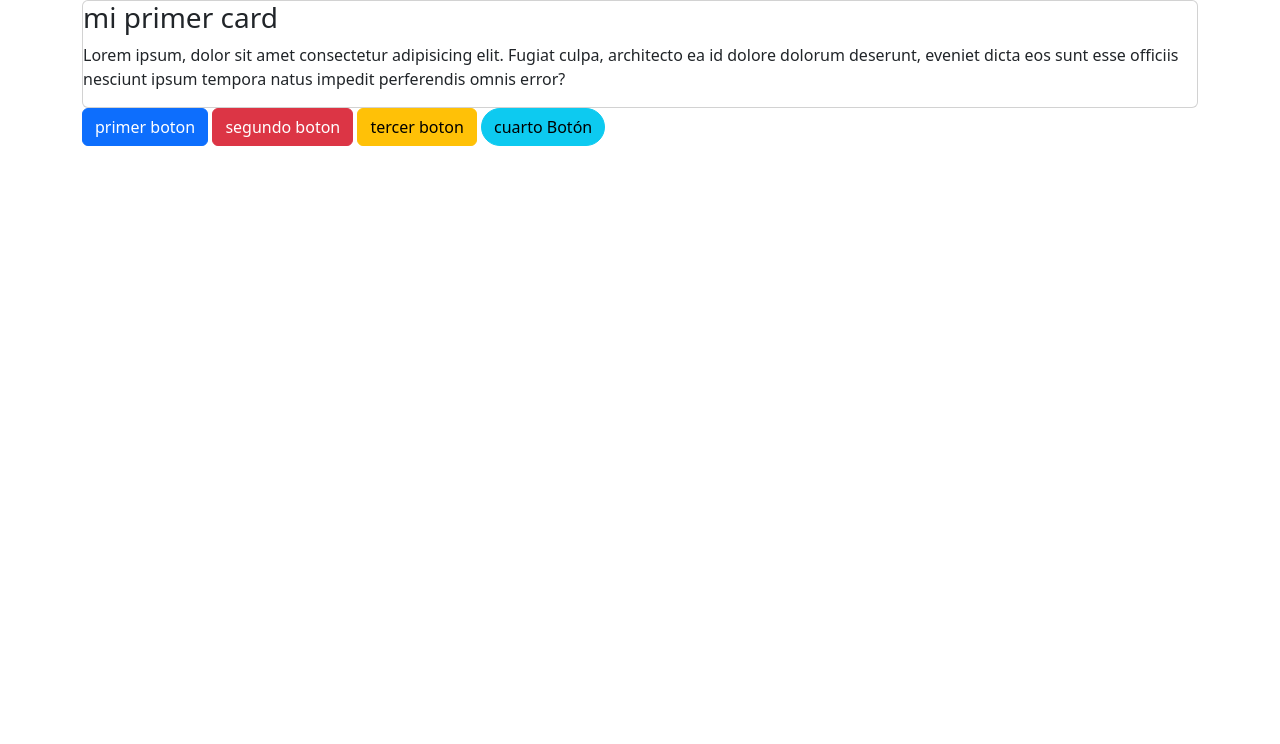
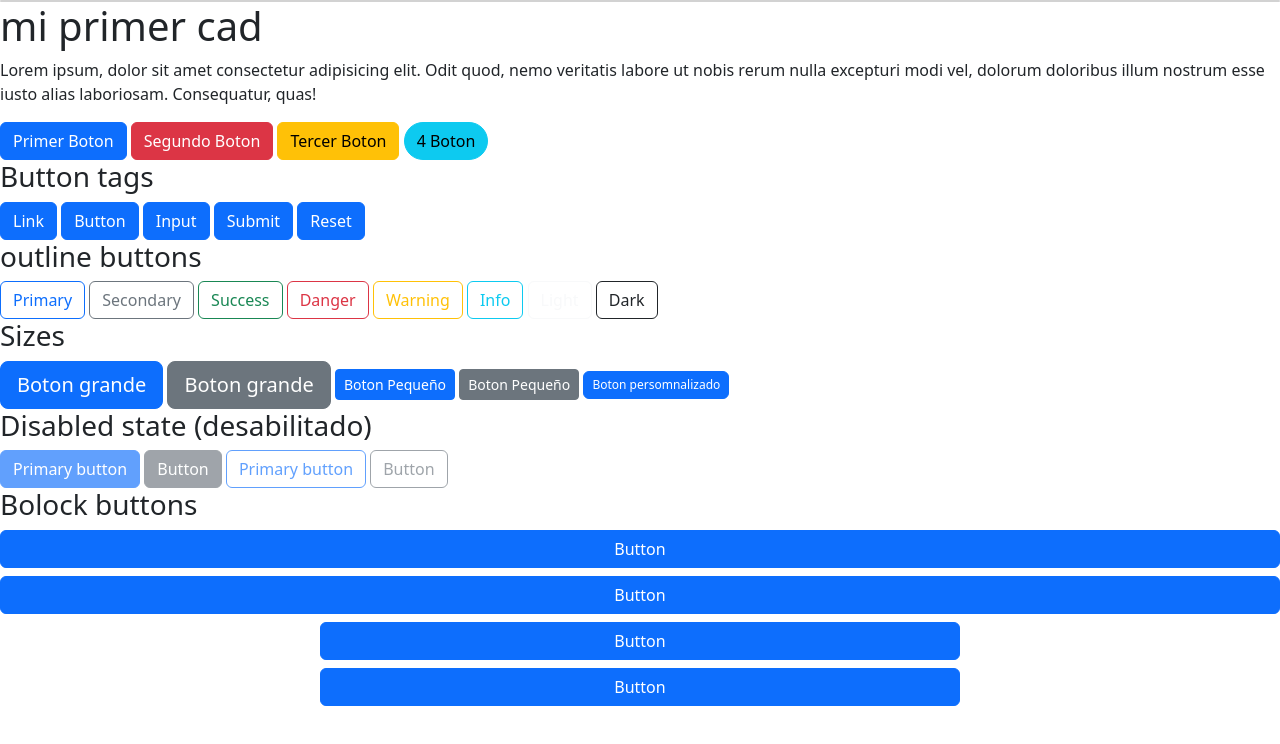
Before and after one commit to AricelCastro/Practicas-programacionweb-Aricel, a plain HTML site: page indexbotnes/4-EjercicioBootstrap/index.html in a window 1280 px wide. Drawn offline with nearby package versions, Linux system fonts and the light colour scheme.

Commit message:
Modificacion

```diff
--- a/indexbotnes/4-EjercicioBootstrap/index.html
+++ b/indexbotnes/4-EjercicioBootstrap/index.html
@@ -3,23 +3,67 @@
 <head>
     <meta charset="UTF-8">
     <meta name="viewport" content="width=device-width, initial-scale=1.0">
+    <!-- Bootstrap -->
     <link href="https://cdn.jsdelivr.net/npm/bootstrap@5.3.3/dist/css/bootstrap.min.css" rel="stylesheet" integrity="sha384-QWTKZyjpPEjISv5WaRU9OFeRpok6YctnYmDr5pNlyT2bRjXh0JMhjY6hW+ALEwIH" crossorigin="anonymous">
-    <title>Botones bootstrap</title>
+    <title>Botones Bootstrap</title>
 </head>
 <body>
-<div class="container">
-    <div class="card">
-        <h3>mi primer card</h3>
-        <p>Lorem ipsum, dolor sit amet consectetur adipisicing elit. Fugiat culpa, architecto ea id dolore dolorum deserunt, eveniet dicta eos sunt esse officiis nesciunt ipsum tempora natus impedit perferendis omnis error?</p>
+    <div class="container"></div>
+    <div class="card"></div>
+    <h1>mi primer cad</h1>
+    <p>Lorem ipsum, dolor sit amet consectetur adipisicing elit. Odit quod, nemo veritatis labore ut nobis rerum nulla excepturi modi vel, dolorum doloribus illum nostrum esse iusto alias laboriosam. Consequatur, quas!</p>
+    <button class="btn btn-primary">Primer Boton</button>
+    <button class="btn btn-danger">Segundo Boton</button>
+    <button class="btn btn-warning">Tercer Boton</button>
+    <button style="border-radius: 25px;" class="btn btn-info">4 Boton </button>
+
+<h3> Button tags</h3>
+    <a class="btn btn-primary" href="#" role="button">Link</a>
+    <button class="btn btn-primary" type="submit">Button</button>
+    <input class="btn btn-primary" type="button" value="Input">
+    <input class="btn btn-primary" type="submit" value="Submit">
+    <input class="btn btn-primary" type="reset" value="Reset">
     </div>
-    <button class="btn btn-primary"> primer boton</button>
-    <button class="btn btn-danger"> segundo boton</button>
-    <button class="btn btn-warning"> tercer boton</button>
-    <button style=" border-radius:25px;" class="btn btn-info">cuarto Botón</button>
-</div>
+
+    <h3> outline buttons</h3>
+    <button  class="btn btn-outline-primary">Primary</button>
+    <button  class="btn btn-outline-secondary">Secondary</button>
+    <button  class="btn btn-outline-success">Success</button>
+    <button  class="btn btn-outline-danger">Danger</button>
+    <button  class="btn btn-outline-warning">Warning</button>
+    <button class="btn btn-outline-info">Info</button>
+    <button  class="btn btn-outline-light">Light</button>
+    <button  class="btn btn-outline-dark">Dark</button>
+    <h3>Sizes</h3>
+    <button  class="btn btn-primary btn-lg"> Boton grande</button>
+    <button  class="btn btn-secondary btn-lg">Boton grande</button>
+
+    <button  class="btn btn-primary btn-sm"> Boton Pequeño</button>
+    <button  class="btn btn-secondary btn-sm">Boton Pequeño</button>
+    <button  class="btn btn-primary"
+        style="--bs-btn-padding-y: .25rem; --bs-btn-padding-x: .5rem; --bs-btn-font-size: .75rem;">
+  Boton persomnalizado
+</button>
 
 
+<h3> Disabled state (desabilitado) </h3>
+<button class="btn btn-primary" disabled>Primary button</button>
+<button class="btn btn-secondary" disabled>Button</button>
+<button class="btn btn-outline-primary" disabled>Primary button</button>
+<button class="btn btn-outline-secondary" disabled>Button</button>
 
-    <!-- Enlace a Bootstrap -->
-    <script src="https://cdn.jsdelivr.net/npm/bootstrap@5.3.3/dist/js/bootstrap.bundle.min.js" integrity="sha384-YvpcrYf0tY3lHB60NNkmXc5s9fDVZLESaAA55NDzOxhy9GkcIdslK1eN7N6jIeHz" crossorigin="anonymous"></script>
+<h3>Bolock buttons</h3>
+<div class="d-grid gap-2">
+    <button class="btn btn-primary" >Button</button>
+    <button class="btn btn-primary">Button</button>
+  </div>
+  <h3> </h3>
+
+  <div class="d-grid gap-2 col-6 mx-auto">
+    <button class="btn btn-primary" >Button</button>
+    <button class="btn btn-primary" >Button</button>
+  </div>
+  <!-- Script Bootstrap -->
+<script src="https://cdn.jsdelivr.net/npm/bootstrap@5.3.3/dist/js/bootstrap.bundle.min.js" integrity="sha384-YvpcrYf0tY3lHB60NNkmXc5s9fDVZLESaAA55NDzOxhy9GkcIdslK1eN7N6jIeHz" crossorigin="anonymous"></script>
 </body>
+</html>
```
